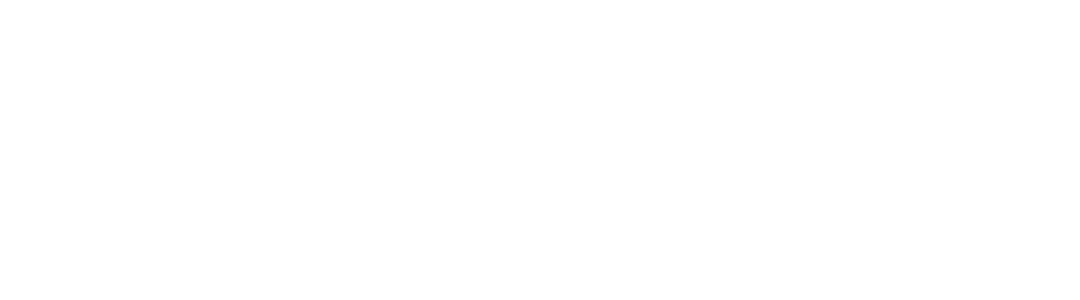
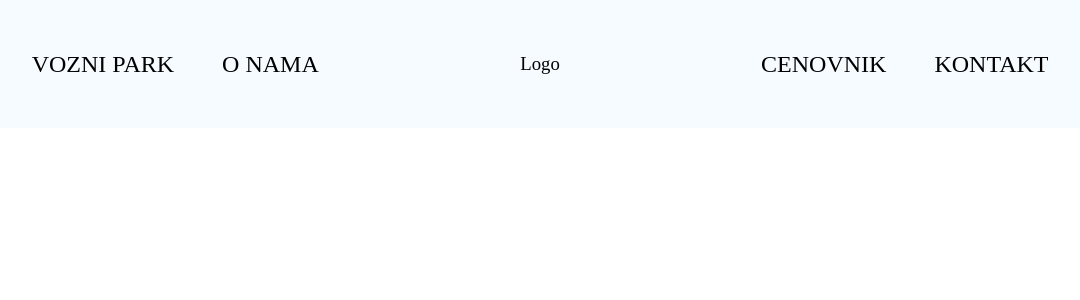
Before and after one commit to dusanm0403/rentacar, a React (Create React App) app: page / in a window 1280 px wide. Shown: the top 300 px of the page, without its empty margins (100-1180 px from the left). Built offline with nearby package versions, Linux system fonts and the light colour scheme.

Commit message:
navigation wip

```diff
--- a/src/App.jsx
+++ b/src/App.jsx
@@ -1,7 +1,12 @@
+import Navigation from "./components/navigation";
 import "./styles/base/app.scss";
 
 const App = () => {
-  return <div className="App"></div>;
+  return (
+    <div className="App">
+      <Navigation />
+    </div>
+  );
 };
 
 export default App;
--- a/src/components/navigation/Navigation.scss
+++ b/src/components/navigation/Navigation.scss
@@ -0,0 +1,30 @@
+.Navigation {
+  display: flex;
+  justify-content: center;
+  align-items: center;
+  width: 100%;
+  height: 8rem;
+  background-color: rgba(77, 166, 255, 0.05);
+  padding: 0 2rem;
+}
+
+.Navigation-left,
+.Navigation-right,
+.Navigation-center {
+  display: flex;
+  justify-content: center;
+  align-items: center;
+}
+
+.Navigation-left,
+.Navigation-right {
+  width: 40%;
+  h2 {
+    margin: 0 1.5rem;
+    text-transform: uppercase;
+  }
+}
+
+.Navigation-center {
+  width: 20%;
+}
--- a/src/components/navigation/index.jsx
+++ b/src/components/navigation/index.jsx
@@ -2,7 +2,21 @@
 import "./Navigation.scss";
 
 const Navigation = () => {
-  return <div className="Navigation" />;
+  return (
+    <div className="Navigation">
+      <div className="Navigation-left">
+        <h2>vozni park</h2>
+        <h2>o nama</h2>
+      </div>
+      <div className="Navigation-center">
+        <h3>Logo</h3>
+      </div>
+      <div className="Navigation-right">
+        <h2>cenovnik</h2>
+        <h2>kontakt</h2>
+      </div>
+    </div>
+  );
 };
 
 export default Navigation;
--- a/src/styles/base/reset.scss
+++ b/src/styles/base/reset.scss
@@ -1,3 +1,9 @@
+* {
+  margin: 0;
+  padding: 0;
+  box-sizing: border-box;
+}
+
 h1,
 h2,
 h3,
```
